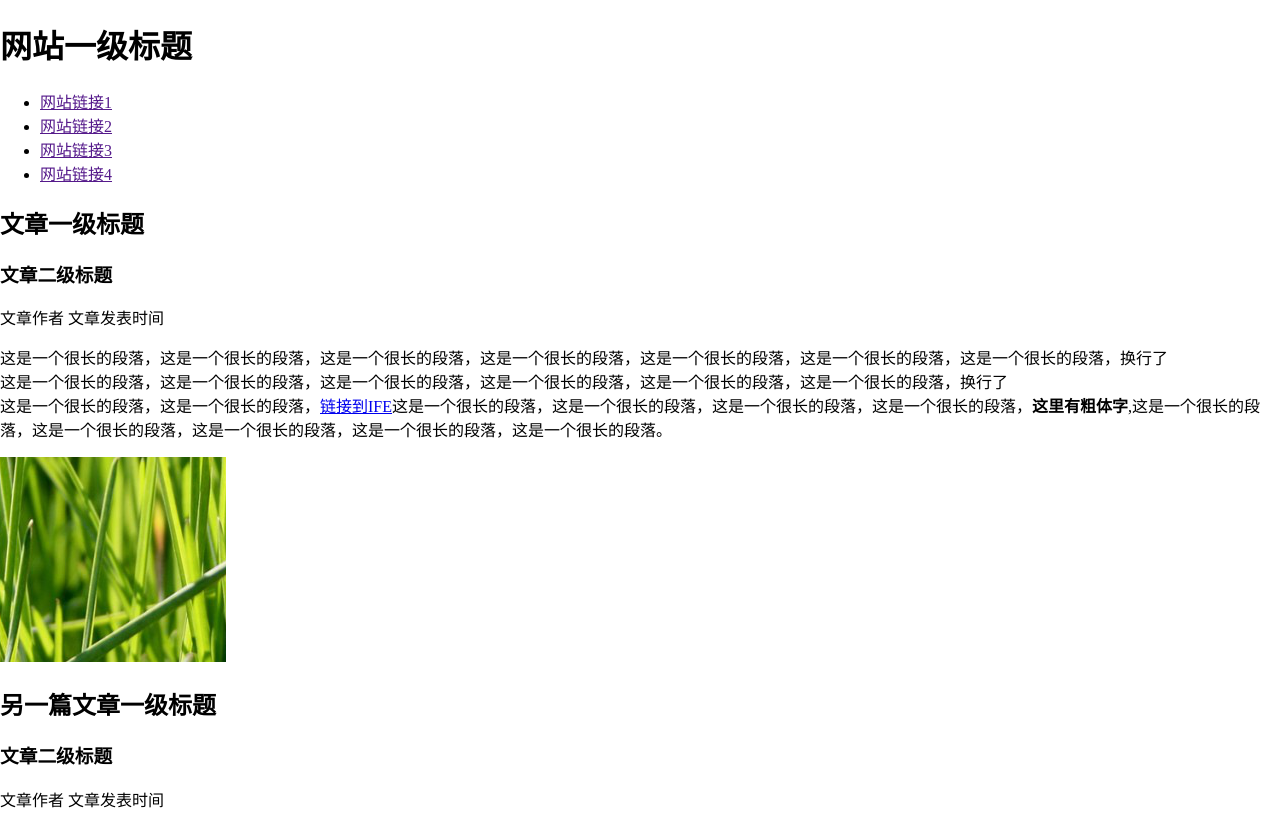
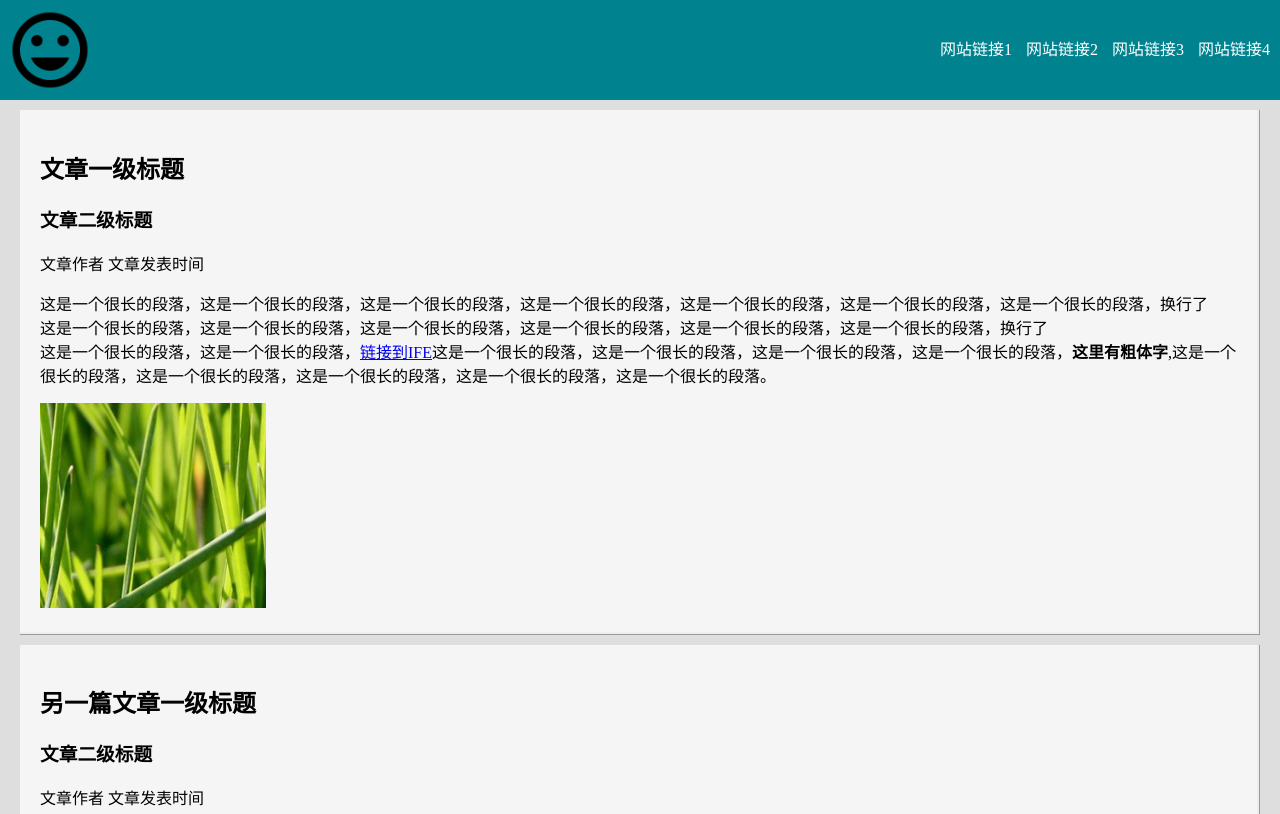
Before and after one commit to lhx405171358/lhx405171358.github.io, a plain HTML site: page Task01/Task01_02/index.html in a window 1280 px wide. Shown: the top 814 px of the page. Drawn offline with Linux system fonts and the light colour scheme.

Commit message:
Task01_02

```diff
--- /dev/null
+++ b/Task01/Task01_02/css/style.css
@@ -0,0 +1,50 @@
+/*清除默认样式*/
+html,body{
+	margin:0;
+	padding:0;
+	width: 100%;
+	height: 100%;
+	font-family:"Microsoft Yahei";
+	background: #dedede;
+}
+header{
+	min-width: 500px;
+	height: 100px;
+	background: #00838F;
+}
+header img{
+	width: 90px;
+	height: 90px;
+	margin: 5px;
+}
+#topBar{
+	width: 100%;
+	height: 100px;
+}
+#nav{
+	float: right;
+	height: 100px;
+	line-height: 100px;
+	margin: 0 10px 0 0;
+}
+
+#nav li{
+	display: inline-block;
+	margin-left:10px
+}
+#nav li a{
+	color:white;
+	text-decoration:none;
+}
+#nav li a:hover{
+	color:black;
+}
+
+.article1, .article2, .article3, .pictureDiv{
+	background: #F5F5F5;
+	margin: 10px 20px;
+	padding: 20px 20px;
+	border-right-style: ridge;
+	border-bottom-style: ridge;
+
+}
--- a/Task01/Task01_02/index.html
+++ b/Task01/Task01_02/index.html
@@ -2,54 +2,61 @@
 <html lang="en">
 <head>
 	<meta http-equiv="Content-Type" content="text/html; charset=utf-8" />
-	<title>Task01_01</title>
-	<style type="text/css">
-	/*清除默认样式*/
-		html,body{margin:0;padding:0;width: 100%;height: 100%;font-family:"Microsoft Yahei";}
-		table, td, th{border:1px solid black}
-	</style>
+	<title>Task01_02</title>
+	<link rel="stylesheet" type="text/css" href="css/style.css"/>
 </head>
 
 <body>
-	<h1>网站一级标题</h1>
-	<ul>
+	<header>
+		<div id="topBar">
+			<img src="./image/logo.png" alt="logo">
+			<ul id="nav">
 				<li><a href="">网站链接1</a></li>
 				<li><a href="">网站链接2</a></li>
 				<li><a href="">网站链接3</a></li>
 				<li><a href="">网站链接4</a></li>
 			</ul>
+		</div>
+	</header>
+	<div class="article1">
 		<h2>文章一级标题</h2>
 		<h3>文章二级标题</h3>
 		<p>文章作者 文章发表时间</p>
 		<p>这是一个很长的段落，这是一个很长的段落，这是一个很长的段落，这是一个很长的段落，这是一个很长的段落，这是一个很长的段落，这是一个很长的段落，换行了<br />这是一个很长的段落，这是一个很长的段落，这是一个很长的段落，这是一个很长的段落，这是一个很长的段落，这是一个很长的段落，换行了<br /> 这是一个很长的段落，这是一个很长的段落，<a href="http://ife.baidu.com/">链接到IFE</a>这是一个很长的段落，这是一个很长的段落，这是一个很长的段落，这是一个很长的段落，<strong>这里有粗体字</strong>,这是一个很长的段落，这是一个很长的段落，这是一个很长的段落，这是一个很长的段落，这是一个很长的段落。</p>
-	<img src="./picture01.png" alt="picture01">
+		<img src="./image/picture01.png" alt="picture01">
+	</div>
 
+	<div class="article2">
 		<h2>另一篇文章一级标题</h2>
 		<h3>文章二级标题</h3>
 		<p>文章作者 文章发表时间</p>
 		<p>这是一个很长的段落，这是一个很长的段落，这是一个很长的段落，这是一个很长的段落，这是一个很长的段落，这是一个很长的段落，这是一个很长的段落，换行了<br />这是一个很长的段落，这是一个很长的段落，这是一个很长的段落，这是一个很长的段落，这是一个很长的段落，这是一个很长的段落，换行了<br /> 这是一个很长的段落，这是一个很长的段落，<a href="http://ife.baidu.com/">链接到IFE</a>这是一个很长的段落，这是一个很长的段落，这是一个很长的段落，这是一个很长的段落，<strong>这里有粗体字</strong>,这是一个很长的段落，这是一个很长的段落，这是一个很长的段落，这是一个很长的段落，这是一个很长的段落。</p>
-	<img src="./picture01.png" alt="picture01">
+		<img src="./image/picture01.png" alt="picture01">
 		<ul>
 			<li>列表项目1</li>
 			<li>列表项目2</li>
 			<li>列表项目3</li>
 			<li>列表项目4</li>
 		</ul>
+	</div>
 
+	<div class="pictureDiv">
 		<h2>图片</h2>
 		<ul type="none">
-		<li>好看的图片<br /><img src="./picture01.png" alt="picture01"></li>
-		<li>好看的图片<br /><img src="./picture01.png" alt="picture01"></li>
-		<li>好看的图片<br /><img src="./picture01.png" alt="picture01"></li>
-		<li>好看的图片<br /><img src="./picture01.png" alt="picture01"></li>
-		<li>好看的图片<br /><img src="./picture01.png" alt="picture01"></li>
-		<li>好看的图片<br /><img src="./picture01.png" alt="picture01"></li>
-		<li>好看的图片<br /><img src="./picture01.png" alt="picture01"></li>
-		<li>好看的图片<br /><img src="./picture01.png" alt="picture01"></li>
-		<li>好看的图片<br /><img src="./picture01.png" alt="picture01"></li>
-		<li>好看的图片<br /><img src="./picture01.png" alt="picture01"></li>
+			<li>好看的图片<br /><img src="./image/picture01.png" alt="picture01"></li>
+			<li>好看的图片<br /><img src="./image/picture01.png" alt="picture01"></li>
+			<li>好看的图片<br /><img src="./image/picture01.png" alt="picture01"></li>
+			<li>好看的图片<br /><img src="./image/picture01.png" alt="picture01"></li>
+			<li>好看的图片<br /><img src="./image/picture01.png" alt="picture01"></li>
+			<li>好看的图片<br /><img src="./image/picture01.png" alt="picture01"></li>
+			<li>好看的图片<br /><img src="./image/picture01.png" alt="picture01"></li>
+			<li>好看的图片<br /><img src="./image/picture01.png" alt="picture01"></li>
+			<li>好看的图片<br /><img src="./image/picture01.png" alt="picture01"></li>
+			<li>好看的图片<br /><img src="./image/picture01.png" alt="picture01"></li>
 		</ul>
+	</div>
 
+	<div class="article3">
 		<h2>最后一篇文章一级标题</h2>
 		<h3>文章二级标题</h3>
 		<p>文章作者 文章发表时间</p>
@@ -58,7 +65,6 @@
 			<li>排名2</li>
 			<li>排名3</li>
 		</ol>
-
 		<p>下面是一个表格</p>
 		<table>
 			<tbody>
@@ -93,7 +99,9 @@
 				</tr>
 			</tbody>
 		</table>
+	</div>
 
+	<div class="sideBar">
 		<h2>这里是侧栏</h2>
 		<h3>侧栏标题</h3>
 		<form action="" method="post">
@@ -123,7 +131,10 @@
 			<label>个人描述：</label>
 			<textarea cols="20" rows="2" placeholder="Input your personal information here"></textarea>
 			<input type="submit" value="确认提交">
+		</form>
+	</div>
+	<footer>
 		<p>版权所有@Eli</p>
-	</form>
+	</footer>
 </body>
 </html>
```
Also changed, not shown: Task01/Task01_02/image/logo.png (added), Task01/Task01_02/image/picture01.png (added). Lines whose indentation alone changed are shown as unchanged.
